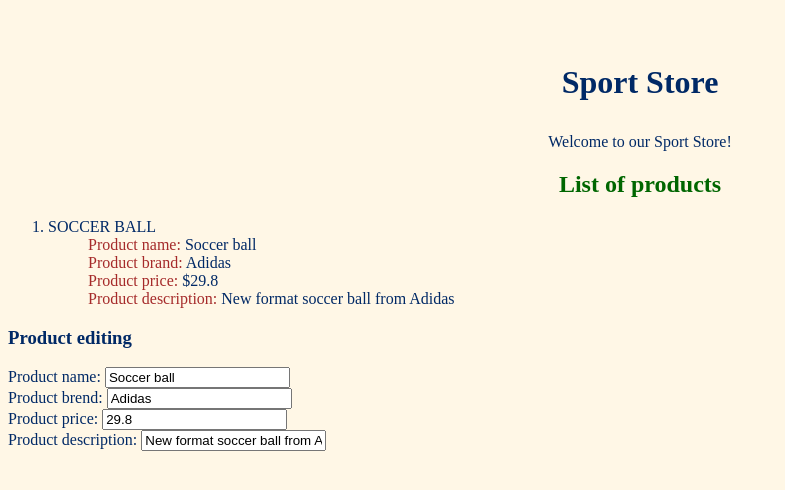
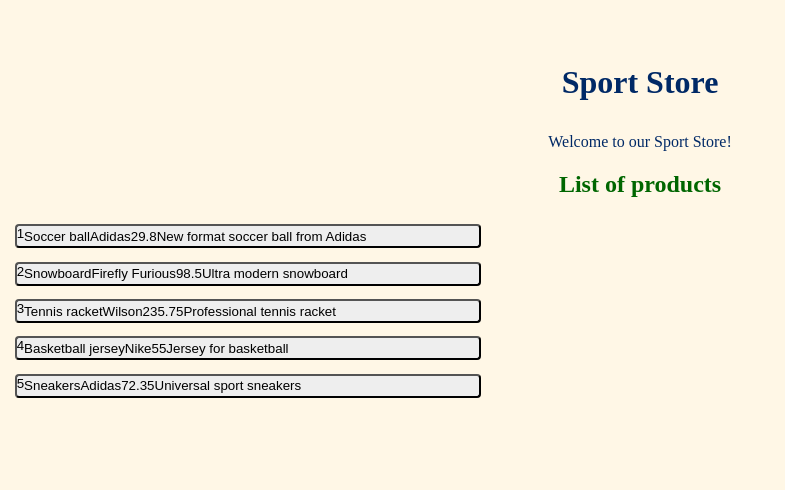
Before and after one commit to sanyol255/sport_store, an Angular app: page / in a window 1280 px wide. Shown: the top 490 px of the page, without its empty margins (0-785 px from the left). Built offline with nearby package versions, Linux system fonts and the light colour scheme; a web font is replaced by a local one.

Commit message:
Displaying list of products

```diff
--- /dev/null
+++ b/src/app/products-list.ts
@@ -0,0 +1,9 @@
+import { Product } from "./product";
+
+export const PRODUCTS: Product[] = [
+  {id: 1, name: 'Soccer ball', brand: 'Adidas', price: 29.8, description: 'New format soccer ball from Adidas'},
+  {id: 2, name: 'Snowboard', brand: 'Firefly Furious', price: 98.5, description: 'Ultra modern snowboard'},
+  {id: 3, name: 'Tennis racket', brand: 'Wilson', price: 235.75, description: 'Professional tennis racket'},
+  {id: 4, name: 'Basketball jersey', brand: 'Nike', price: 55, description: 'Jersey for basketball'},
+  {id: 5, name: 'Sneakers', brand: 'Adidas', price: 72.35, description: 'Universal sport sneakers'}
+];
--- a/src/app/products/products.component.html
+++ b/src/app/products/products.component.html
@@ -1,30 +1,43 @@
 <h2>List of products</h2>
-<ol class="product-info">
-  <li>
-    <span>{{product.name | uppercase}}</span>
-    <ul class="product-details">
-      <li><span>Product name: </span>{{product.name}}</li>
-      <li><span>Product brand: </span>{{product.brand}}</li>
-      <li><span>Product price: </span>${{product.price}}</li>
-      <li><span>Product description: </span>{{product.description}}</li>
-    </ul>
+<ul class="products">
+  <li *ngFor="let product of products">
+    <button type="button" >
+      <span class="product-id">{{product.id}}</span>
+      <span class="product-info">{{product.name}}</span>
+      <span class="product-info">{{product.brand}}</span>
+      <span class="product-info">{{product.price}}</span>
+      <span class="product-info">{{product.description}}</span>
+    </button>
   </li>
-</ol>
+</ul>
+<!--<ol class="product-info">-->
+<!--  <li>-->
+<!--    <span>{{product.name | uppercase}}</span>-->
+<!--    <ul class="product-details">-->
+<!--      <li><span>Product name: </span>{{product.name}}</li>-->
+<!--      <li><span>Product brand: </span>{{product.brand}}</li>-->
+<!--      <li><span>Product price: </span>${{product.price}}</li>-->
+<!--      <li><span>Product description: </span>{{product.description}}</li>-->
+<!--    </ul>-->
+<!--  </li>-->
+<!--</ol>-->
 
-<h3>Product editing</h3>
-<div>
-  <label for="name">Product name: </label>
-  <input id="name" [(ngModel)]="product.name" placeholder="name">
-</div>
-<div>
-  <label for="brand">Product brend: </label>
-  <input id="brand" [(ngModel)]="product.brand" placeholder="brand">
-</div>
-<div>
-  <label for="price">Product price: </label>
-  <input id="price" [(ngModel)]="product.price" placeholder="price">
-</div>
-<div>
-  <label for="description">Product description: </label>
-  <input id="description" [(ngModel)]="product.description" placeholder="description">
-</div>
+<!--<h3>Product editing</h3>-->
+<!--<div *ngFor="let product of products">-->
+<!--  <div>-->
+<!--    <label for="name">Product name: </label>-->
+<!--    <input id="name" [(ngModel)]="product.name" placeholder="name">-->
+<!--  </div>-->
+<!--  <div>-->
+<!--    <label for="brand">Product brend: </label>-->
+<!--    <input id="brand" [(ngModel)]="product.brand" placeholder="brand">-->
+<!--  </div>-->
+<!--  <div>-->
+<!--    <label for="price">Product price: </label>-->
+<!--    <input id="price" [(ngModel)]="product.price" placeholder="price">-->
+<!--  </div>-->
+<!--  <div>-->
+<!--    <label for="description">Product description: </label>-->
+<!--    <input id="description" [(ngModel)]="product.description" placeholder="description">-->
+<!--  </div>-->
+<!--</div>-->
--- a/src/app/products/products.component.scss
+++ b/src/app/products/products.component.scss
@@ -1,3 +1,4 @@
+/* ProductsComponent's private CSS styles */
 h2 {
   color: #006600;
   text-align: center;
@@ -8,3 +9,59 @@
 .product-details > li > span {
   color: brown;
 }
+.products {
+  margin: 0 0 2em 0;
+  list-style-type: none;
+  padding: 0;
+  width: 30em;
+}
+.products li {
+  display: flex;
+}
+.products button {
+  flex: 1;
+  cursor: pointer;
+  position: relative;
+  left: 0;
+  background-color: #eee;
+  margin: .5em;
+  padding: 0;
+  border-radius: 4px;
+  display: flex;
+  align-items: stretch;
+  height: 1.8em;
+}
+.products button:hover {
+  color: #2c3a41;
+  background-color: #e6e6e6;
+  left: .1em;
+}
+.products button:active {
+  background-color: #525252;
+  color: #fafafa;
+}
+.products button.selected {
+  background-color: black;
+  color: white;
+}
+.products button.selected:hover {
+  background-color: #505050;
+  color: white;
+}
+.products button.selected:active {
+  background-color: black;
+  color: white;
+}
+.products .badge {
+  display: inline-block;
+  font-size: small;
+  color: white;
+  padding: .8em .7em 0 0.7em;
+  background-color: #405061;
+  line-height: 1em;
+  margin-right: .8em;
+  border-radius: 4px 0 0 4px;
+}
+.products .product-info {
+  align-self: center;
+}
--- a/src/app/products/products.component.ts
+++ b/src/app/products/products.component.ts
@@ -1,5 +1,6 @@
 import { Component, OnInit } from '@angular/core';
 import {Product} from "../product";
+import { PRODUCTS } from "../products-list";
 
 @Component({
   selector: 'app-products',
@@ -8,13 +9,7 @@
 })
 export class ProductsComponent implements OnInit {
 
-  product: Product = {
-    id: 1,
-    name: 'Soccer ball',
-    brand: 'Adidas',
-    price: 29.8,
-    description: 'New format soccer ball from Adidas'
-  }
+  products = PRODUCTS;
 
   constructor() { }
 
```
